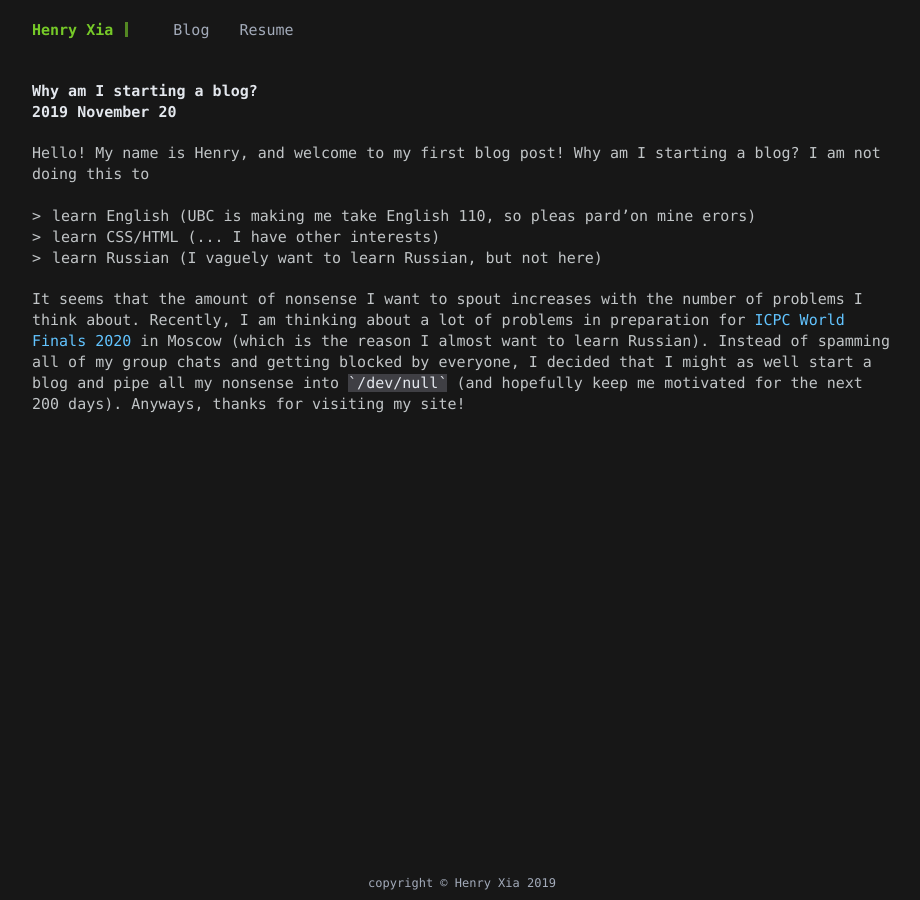
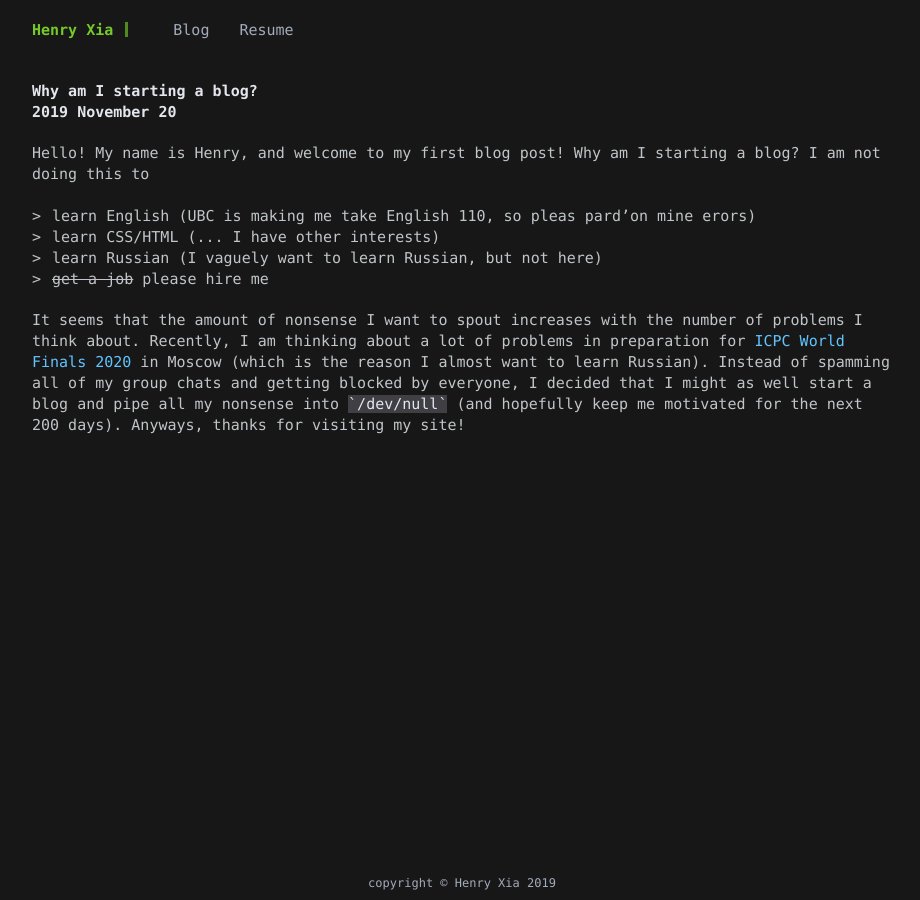
Before and after one commit to ehnryx/ehnryx.github.io, a Jekyll site: the page built from _posts/2019-11-20-why.md, in a window 1280 px wide. Shown: the whole page, without its empty margins (178-1098 px from the left). Built offline with Jekyll 4.4.1, drawn with Linux system fonts in a browser that asks for light colours.

Commit message:
please hire me

```diff
--- a/_posts/2019-11-20-why.md
+++ b/_posts/2019-11-20-why.md
@@ -10,6 +10,7 @@ this to
 - learn English (UBC is making me take English 110, so pleas pard'on mine erors)
 - learn CSS/HTML (\.\.\. I have other interests)
 - learn Russian (I vaguely want to learn Russian, but not here)
+- ~~get a job~~ please hire me
 
 It seems that the amount of nonsense I want to spout increases with the number of problems I think
 about. Recently, I am thinking about a lot of problems in preparation for [ICPC World Finals
```
